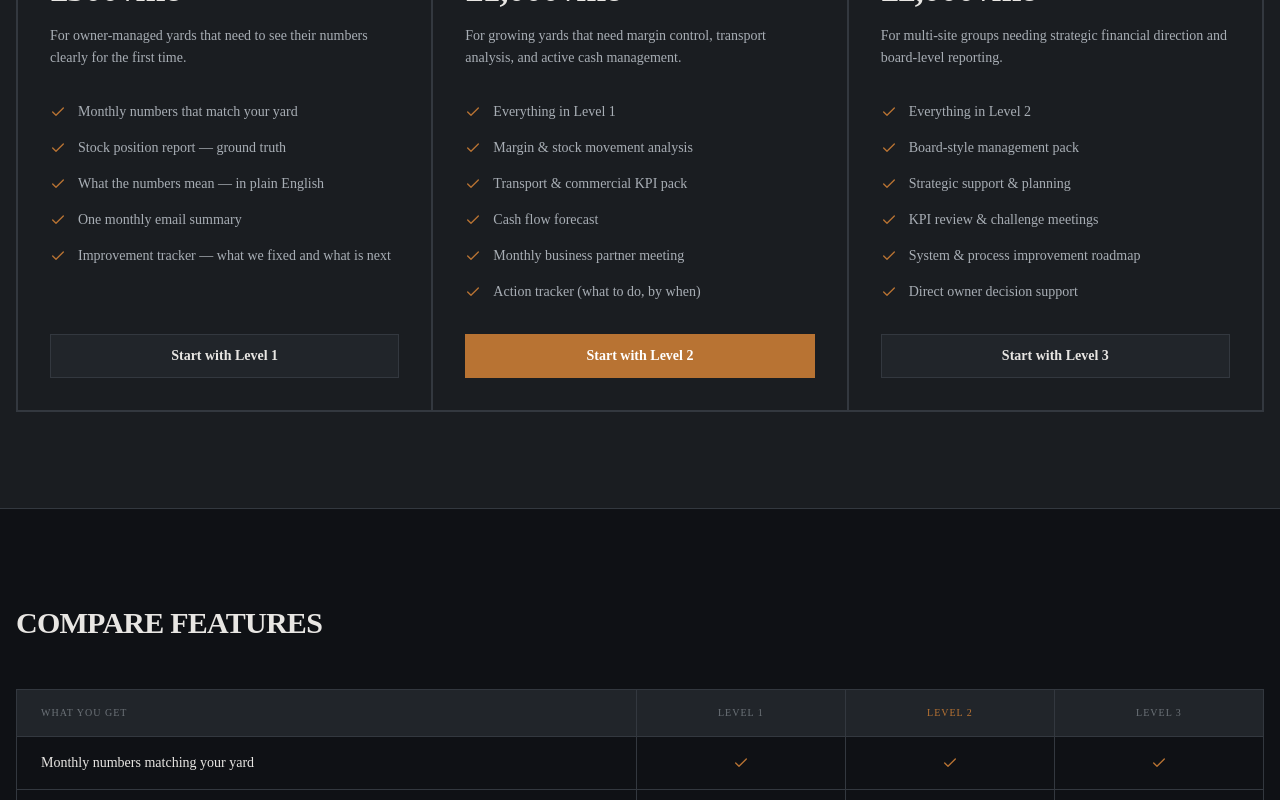
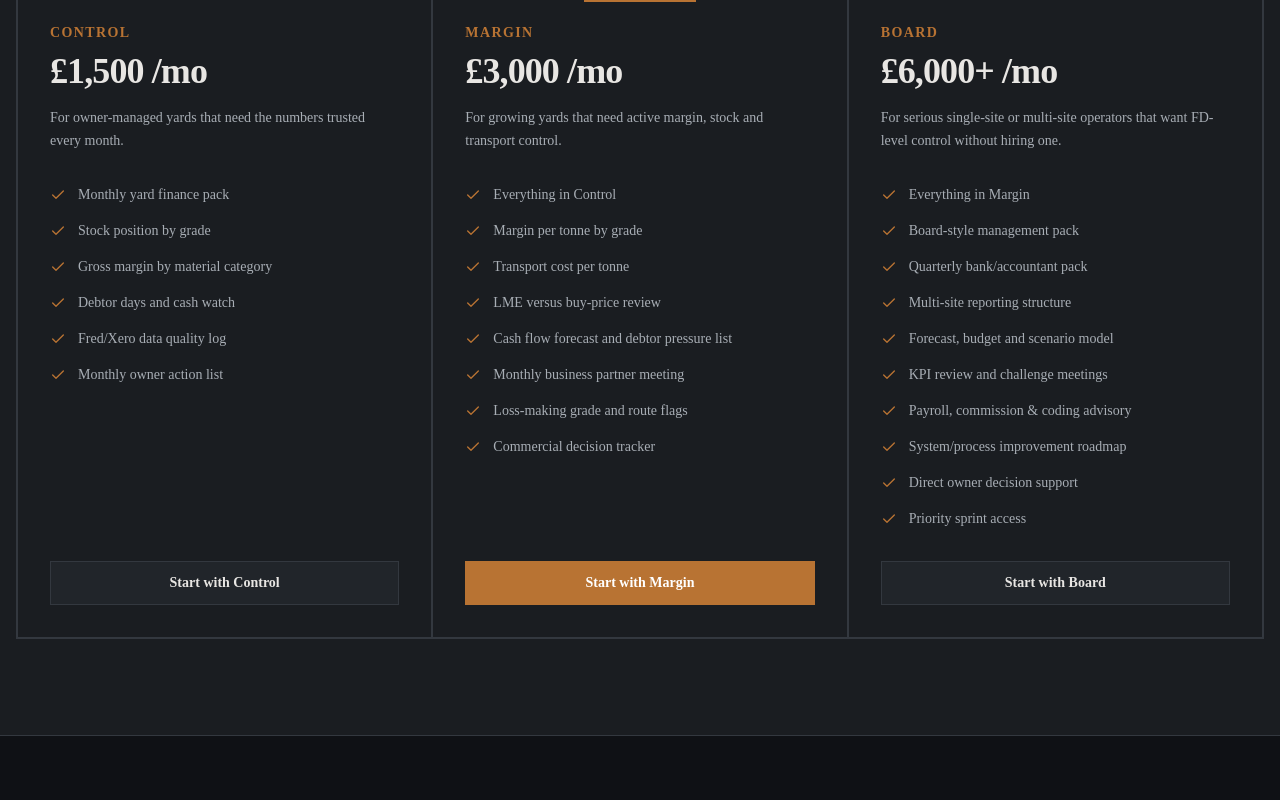
Before and after one commit to manazoid4/scrap-finance-partners, a Next.js app: page /pricing in a window 1280 px wide. Shown: the part 820-1620 px from the top of the page. Built offline with nearby package versions, Linux system fonts and the light colour scheme.

Commit message:
Resolve master pricing conflicts

```diff
--- a/app/health-check/page.tsx
+++ b/app/health-check/page.tsx
@@ -63,6 +63,7 @@ const diagnosticCategories = [
 const deliverables = [
   "Red/amber/green scoring across all four areas",
   "Specific issues identified — not generic 'opportunities for improvement'",
+  "Recoverable-value estimate: what leaked, what it may be worth, and what to fix first",
   "Costed priority list: what to fix first, what it costs, and what you gain",
   "Recommended next steps: whether that is fixed monthly support, a sprint, or internal fixes",
   "A 60-minute walkthrough call where we explain every finding",
@@ -91,13 +92,15 @@ export default function HealthCheckPage() {
               <span className="text-copper">numbers are hiding</span>
             </h1>
             <p className="mt-8 text-xl md:text-2xl text-ink-secondary max-w-3xl leading-relaxed font-light">
-              A one-off diagnostic of your reporting, stock visibility, margin control, and system accuracy. We deliver a red/amber/green report showing exactly what is broken and what it is costing you.
+              A fixed-price diagnostic of your reporting, stock visibility,
+              margin control, and system accuracy. We deliver written findings,
+              a recoverable-value estimate, and a 30-day action plan.
             </p>
             <div className="mt-8 flex items-center gap-4">
               <span className="bg-copper/10 text-copper px-4 py-2 text-sm font-semibold border border-copper/20 font-mono">
-                £750 – £1,500
+                £2,500 fixed
               </span>
-              <span className="text-sm text-ink-secondary">One-off · No ongoing commitment</span>
+              <span className="text-sm text-ink-secondary">One week · No ongoing commitment</span>
             </div>
           </div>
         </div>
--- a/app/pricing/page.tsx
+++ b/app/pricing/page.tsx
@@ -2,47 +2,25 @@ import { PricingCard } from "@/components/pricing-card"
 import { Button } from "@/components/ui/button"
 import Link from "next/link"
 import { ArrowRight, Check, Minus } from "lucide-react"
+import { featureScaffold, pricing, sprints } from "@/data/pricing"
 
 const comparisonRows = [
-  { feature: "Monthly numbers matching your yard", l1: true, l2: true, l3: true },
-  { feature: "Stock position report", l1: true, l2: true, l3: true },
-  { feature: "What the numbers mean, in plain English", l1: true, l2: true, l3: true },
-  { feature: "Monthly email summary", l1: true, l2: true, l3: true },
-  { feature: "Improvement tracker", l1: true, l2: true, l3: true },
-  { feature: "Cash flow forecast", l1: false, l2: true, l3: true },
+  { feature: "Monthly yard finance pack", l1: true, l2: true, l3: true },
+  { feature: "Stock position by grade", l1: true, l2: true, l3: true },
+  { feature: "Gross margin by material category", l1: true, l2: true, l3: true },
+  { feature: "Fred/Xero data quality log", l1: true, l2: true, l3: true },
+  { feature: "Monthly owner action list", l1: true, l2: true, l3: true },
+  { feature: "Cash flow forecast and debtor pressure list", l1: false, l2: true, l3: true },
   { feature: "Monthly business partner meeting", l1: false, l2: true, l3: true },
-  { feature: "Margin & stock movement analysis", l1: false, l2: true, l3: true },
-  { feature: "Transport & commercial KPI pack", l1: false, l2: true, l3: true },
-  { feature: "Action tracker (what to do, by when)", l1: false, l2: true, l3: true },
-  { feature: "Strategic support & planning", l1: false, l2: false, l3: true },
+  { feature: "Margin per tonne by grade", l1: false, l2: true, l3: true },
+  { feature: "Transport cost per tonne", l1: false, l2: true, l3: true },
+  { feature: "Loss-making grade and route flags", l1: false, l2: true, l3: true },
   { feature: "Board-style management pack", l1: false, l2: false, l3: true },
-  { feature: "KPI review & challenge meetings", l1: false, l2: false, l3: true },
-  { feature: "System & process improvement roadmap", l1: false, l2: false, l3: true },
-  { feature: "Payroll, commission & coding advisory", l1: false, l2: false, l3: true },
+  { feature: "Quarterly bank/accountant pack", l1: false, l2: false, l3: true },
+  { feature: "Forecast, budget and scenario model", l1: false, l2: false, l3: true },
+  { feature: "KPI review and challenge meetings", l1: false, l2: false, l3: true },
+  { feature: "Payroll, commission and coding advisory", l1: false, l2: false, l3: true },
   { feature: "Direct owner decision support", l1: false, l2: false, l3: true },
-]
-
-const sprintData = [
-  {
-    title: "Scrap Yard Finance Health Check",
-    price: "£750 – £1,500",
-    description: "Review reporting, stock, margin, processes and systems. Deliver a red/amber/green improvement report with priorities and costed fixes."
-  },
-  {
-    title: "Stock Accuracy Sprint",
-    price: "£1,500 – £3,000",
-    description: "Deep dive into stock discrepancies. Find what is missing, why it is missing, and how to stop it happening. Typically recovers £20k–£100k in lost stock value."
-  },
-  {
-    title: "Fred System Setup",
-    price: "£1,000 – £2,500",
-    description: "New site configuration, EWC code overhaul, transport module activation, stock sheet build. Done properly so it works from day one."
-  },
-  {
-    title: "Commission Model Fix",
-    price: "£750 – £1,500",
-    description: "Audit existing commission calculations, fix errors, build a model that matches your deal sheets, and train your team to run it."
-  },
 ]
 
 export default function PricingPage() {
@@ -54,19 +32,27 @@ export default function PricingPage() {
         <div className="container px-4 py-24 md:py-32 relative">
           <div className="max-w-3xl">
             <h1 className="text-4xl md:text-5xl font-semibold tracking-tight leading-tight text-ink mb-8">
-              Fixed monthly pricing.
+              Priced like margin recovery, not admin support.
             </h1>
             <p className="text-xl text-ink-secondary leading-relaxed font-light">
-              No hourly rates. No surprise invoices. No scope creep. You pay a fixed monthly fee and get the full service. Cancel any time.
+              Scrap Finance Partners is priced against stock accuracy, margin
+              control, cash visibility and owner decisions. If the yard needs
+              cheap bookkeeping, this is the wrong offer.
             </p>
           </div>
-          <div className="mt-8 grid md:grid-cols-2 gap-6">
+          <div className="mt-8 grid md:grid-cols-3 gap-6">
+            <div className="border border-hairline bg-graphite p-6">
+              <p className="font-mono text-xs uppercase tracking-wider text-copper mb-2">Value anchor</p>
+              <p className="text-ink-secondary text-sm leading-relaxed">
+                Recover one mispriced load, supplier error or stock variance and
+                the work can pay for itself.
+              </p>
+            </div>
             <div className="border border-hairline bg-graphite p-6">
               <p className="font-mono text-xs uppercase tracking-wider text-copper mb-2">What this replaces</p>
               <p className="text-ink-secondary text-sm leading-relaxed">
-                A full-time finance director costs £80k+ a year before pension,
-                car and bonus. Level 3 is £24k a year — same numbers, same
-                decisions, no salary, no notice period.
+                Not a bookkeeper. A finance operator who understands Fred, stock,
+                transport and margin.
               </p>
             </div>
             <div className="border border-hairline bg-graphite p-6">
@@ -84,48 +70,17 @@ export default function PricingPage() {
       <section className="border-b border-hairline bg-panel relative">
         <div className="container px-4 py-24">
           <div className="grid lg:grid-cols-3 gap-0 border border-hairline bg-graphite">
-            <PricingCard
-              title="Level 1"
-              level={1}
-              price="£500 /mo"
-              description="For owner-managed yards that need to see their numbers clearly for the first time."
-              features={[
-                "Monthly numbers that match your yard",
-                "Stock position report — ground truth",
-                "What the numbers mean — in plain English",
-                "One monthly email summary",
-                "Improvement tracker — what we fixed and what is next"
-              ]}
-            />
-            <PricingCard
-              title="Level 2"
-              level={2}
-              price="£1,000 /mo"
-              isPopular
-              description="For growing yards that need margin control, transport analysis, and active cash management."
-              features={[
-                "Everything in Level 1",
-                "Margin & stock movement analysis",
-                "Transport & commercial KPI pack",
-                "Cash flow forecast",
-                "Monthly business partner meeting",
-                "Action tracker (what to do, by when)"
-              ]}
-            />
-            <PricingCard
-              title="Level 3"
-              level={3}
-              price="£2,000 /mo"
-              description="For multi-site groups needing strategic financial direction and board-level reporting."
-              features={[
-                "Everything in Level 2",
-                "Board-style management pack",
-                "Strategic support & planning",
-                "KPI review & challenge meetings",
-                "System & process improvement roadmap",
-                "Direct owner decision support"
-              ]}
-            />
+            {pricing.map((tier, index) => (
+              <PricingCard
+                key={tier.id}
+                title={tier.title}
+                level={index + 1}
+                price={tier.price}
+                isPopular={tier.isPopular}
+                description={tier.description}
+                features={tier.features}
+              />
+            ))}
           </div>
         </div>
       </section>
@@ -140,9 +95,9 @@ export default function PricingPage() {
               <thead className="bg-panel-alt border-b border-hairline font-mono text-[10px] uppercase tracking-widest text-ink-muted">
                 <tr>
                   <th className="px-6 py-4 font-normal border-r border-hairline">What you get</th>
-                  <th className="px-6 py-4 font-normal text-center border-r border-hairline">Level 1</th>
-                  <th className="px-6 py-4 font-normal text-center border-r border-hairline text-copper">Level 2</th>
-                  <th className="px-6 py-4 font-normal text-center">Level 3</th>
+                  <th className="px-6 py-4 font-normal text-center border-r border-hairline">Control</th>
+                  <th className="px-6 py-4 font-normal text-center border-r border-hairline text-copper">Margin</th>
+                  <th className="px-6 py-4 font-normal text-center">Board</th>
                 </tr>
               </thead>
               <tbody className="divide-y divide-hairline bg-graphite">
@@ -176,8 +131,8 @@ export default function PricingPage() {
             </p>
           </div>
           <div className="grid md:grid-cols-2 gap-px bg-hairline border border-hairline">
-            {sprintData.map((sprint, i) => (
-              <div key={i} className="bg-graphite p-8 hover:bg-panel-alt transition-colors group relative">
+            {sprints.map((sprint) => (
+              <div key={sprint.id} className="bg-graphite p-8 hover:bg-panel-alt transition-colors group relative">
                 <div className="absolute top-0 left-0 w-full h-1 bg-copper scale-x-0 group-hover:scale-x-100 transition-transform origin-left" />
                 <h3 className="text-xl font-bold text-ink uppercase mb-2">{sprint.title}</h3>
                 <p className="font-mono text-copper text-lg mb-6">{sprint.price}</p>
@@ -188,9 +143,41 @@ export default function PricingPage() {
         </div>
       </section>
 
+      <section className="border-b border-hairline bg-graphite">
+        <div className="container px-4 py-24">
+          <div className="mb-12 max-w-3xl">
+            <h2 className="text-3xl md:text-4xl font-bold tracking-tight text-ink uppercase">
+              Feature scaffold
+            </h2>
+            <p className="mt-4 text-ink-secondary text-lg font-light">
+              The capability map for YardLedger, diagnostic packs and monthly
+              client reports. Scaffolded now; productised as demand proves it.
+            </p>
+          </div>
+          <div className="grid sm:grid-cols-2 lg:grid-cols-3 gap-px bg-hairline border border-hairline">
+            {featureScaffold.map((module) => (
+              <div key={module.title} className="bg-panel p-6">
+                <p className="font-mono text-[10px] uppercase tracking-widest text-copper mb-2">
+                  {module.status}
+                </p>
+                <h3 className="text-lg font-bold text-ink uppercase mb-5">{module.title}</h3>
+                <ul className="space-y-3">
+                  {module.features.map((feature) => (
+                    <li key={feature} className="flex items-start gap-2 text-sm text-ink-secondary">
+                      <Check className="h-4 w-4 text-copper flex-shrink-0 mt-0.5" />
+                      {feature}
+                    </li>
+                  ))}
+                </ul>
+              </div>
+            ))}
+          </div>
+        </div>
+      </section>
+
       <section className="bg-graphite py-24">
         <div className="container px-4 text-center">
-          <h2 className="text-3xl md:text-4xl font-bold tracking-tight text-ink uppercase mb-8">Not sure which level you need?</h2>
+          <h2 className="text-3xl md:text-4xl font-bold tracking-tight text-ink uppercase mb-8">Not sure which offer you need?</h2>
           <Button asChild size="lg" className="bg-copper hover:bg-copper-bright text-white border-0 rounded-none text-base px-12 uppercase font-mono tracking-wide">
             <Link href="/health-check">Get a Health Check <ArrowRight className="ml-2 w-4 h-4" /></Link>
           </Button>
--- a/data/pricing.ts
+++ b/data/pricing.ts
@@ -1,46 +1,55 @@
 export const pricing = [
   {
-    id: "bronze",
-    title: "Bronze",
-    price: "£500 /mo",
-    description: "For owner-managed scrap yards that need basic visibility.",
+    id: "control",
+    title: "Control",
+    price: "£1,500 /mo",
+    description: "For owner-managed yards that need the numbers trusted every month.",
+    outcome: "Replace guesswork with a monthly stock, margin and cash position the owner can act on.",
     features: [
-      "Monthly KPI dashboard",
-      "Stock position report",
-      "Basic management commentary",
-      "One monthly email summary",
-      "Simple improvement log"
+      "Monthly yard finance pack",
+      "Stock position by grade",
+      "Gross margin by material category",
+      "Debtor days and cash watch",
+      "Fred/Xero data quality log",
+      "Monthly owner action list"
     ],
     isPopular: false
   },
   {
-    id: "silver",
-    title: "Silver",
-    price: "£1,000 /mo",
-    description: "For growing operators that need finance & commercial rhythm.",
+    id: "margin",
+    title: "Margin",
+    price: "£3,000 /mo",
+    description: "For growing yards that need active margin, stock and transport control.",
+    outcome: "Find the routes, grades, suppliers and process gaps quietly leaking profit.",
     features: [
-      "Everything in Bronze",
-      "Forecasting & cashflow view",
+      "Everything in Control",
+      "Margin per tonne by grade",
+      "Transport cost per tonne",
+      "LME versus buy-price review",
+      "Cash flow forecast and debtor pressure list",
       "Monthly business partner meeting",
-      "Margin & stock movement analysis",
-      "Transport & commercial KPI pack",
-      "Action tracker"
+      "Loss-making grade and route flags",
+      "Commercial decision tracker"
     ],
     isPopular: true
   },
   {
-    id: "gold",
-    title: "Gold",
-    price: "£2,000+ /mo",
-    description: "For companies that need an outsourced Finance Director.",
+    id: "board",
+    title: "Board",
+    price: "£6,000+ /mo",
+    description: "For serious single-site or multi-site operators that want FD-level control without hiring one.",
+    outcome: "Run the yard from board-grade numbers, not late spreadsheets and gut feel.",
     features: [
-      "Everything in Silver",
-      "Strategic support & planning",
+      "Everything in Margin",
       "Board-style management pack",
-      "KPI review meetings",
+      "Quarterly bank/accountant pack",
+      "Multi-site reporting structure",
+      "Forecast, budget and scenario model",
+      "KPI review and challenge meetings",
+      "Payroll, commission & coding advisory",
       "System/process improvement roadmap",
-      "Payroll, commission & coding advisory",
-      "Direct owner decision support"
+      "Direct owner decision support",
+      "Priority sprint access"
     ],
     isPopular: false
   }
@@ -50,25 +59,88 @@ export const sprints = [
   {
     id: "health-check",
     title: "Scrap Yard Finance Health Check",
-    price: "£750 – £1,500",
-    description: "Review reporting, stock, margin, processes and systems. Deliver a red/amber/green improvement report."
+    price: "£2,500",
+    description: "One-week diagnostic across stock, margin, cash, Fred/Xero data, controls and owner priorities. Written findings, recoverable-value estimate and 30-day action plan."
   },
   {
     id: "stock-accuracy",
     title: "Stock Accuracy Sprint",
-    price: "£1,500 – £3,000",
-    description: "Investigate stock discrepancies and reporting weaknesses. Build a corrected stock visibility process."
+    price: "£5,000 – £12,000",
+    description: "Investigate stock discrepancies, rebuild stock visibility and trace high-value variances to tickets, grades, suppliers or process gaps."
   },
   {
     id: "fred-improvement",
     title: "Fred Reporting Improvement Sprint",
-    price: "£1,500 – £5,000",
-    description: "Improve Fred reports, stock sheets, EWC codes, new site setup and transport reporting."
+    price: "£4,000 – £10,000",
+    description: "Improve Fred reports, stock sheets, EWC codes, site setup and transport reporting so the system produces usable management numbers."
   },
   {
     id: "fd-setup",
     title: "Outsourced FD Setup Month",
-    price: "£2,500 – £5,000",
-    description: "Build dashboard, reporting cadence, monthly management pack and meeting rhythm."
+    price: "£8,000 – £15,000",
+    description: "Build the management pack, close rhythm, KPI model, meeting cadence and owner decision dashboard before the monthly retainer starts."
   }
 ];
+
+export const featureScaffold = [
+  {
+    title: "Stock Control",
+    status: "Scaffolded module",
+    features: [
+      "Grade-level stock bridge",
+      "Weighbridge variance log",
+      "Supplier self-bill exception queue",
+      "Month-end stock sign-off pack"
+    ]
+  },
+  {
+    title: "Margin Intelligence",
+    status: "Scaffolded module",
+    features: [
+      "Margin per tonne by material",
+      "LME/buy-price comparison",
+      "Loss-making grade flags",
+      "Commercial action tracker"
+    ]
+  },
+  {
+    title: "Transport Finance",
+    status: "Scaffolded module",
+    features: [
+      "Cost per tonne by route",
+      "Fuel and haulage variance view",
+      "Customer/route profitability",
+      "Depot transport scorecard"
+    ]
+  },
+  {
+    title: "Cash & Controls",
+    status: "Scaffolded module",
+    features: [
+      "Debtor pressure list",
+      "PO and coding exception log",
+      "Payroll/commission review queue",
+      "Bank/accountant monthly pack"
+    ]
+  },
+  {
+    title: "Systems Layer",
+    status: "Scaffolded module",
+    features: [
+      "Fred export mapping",
+      "Xero/Sage nominal bridge",
+      "D365 reporting handoff",
+      "CSV upload and validation workflow"
+    ]
+  },
+  {
+    title: "Owner Dashboard",
+    status: "Scaffolded module",
+    features: [
+      "Red/amber/green yard score",
+      "Recoverable-value estimate",
+      "30-day fix plan",
+      "Board-ready PDF snapshot"
+    ]
+  }
+];
```
Also changed, not shown: 1 other file (tests, documents, lock files or other folders).
